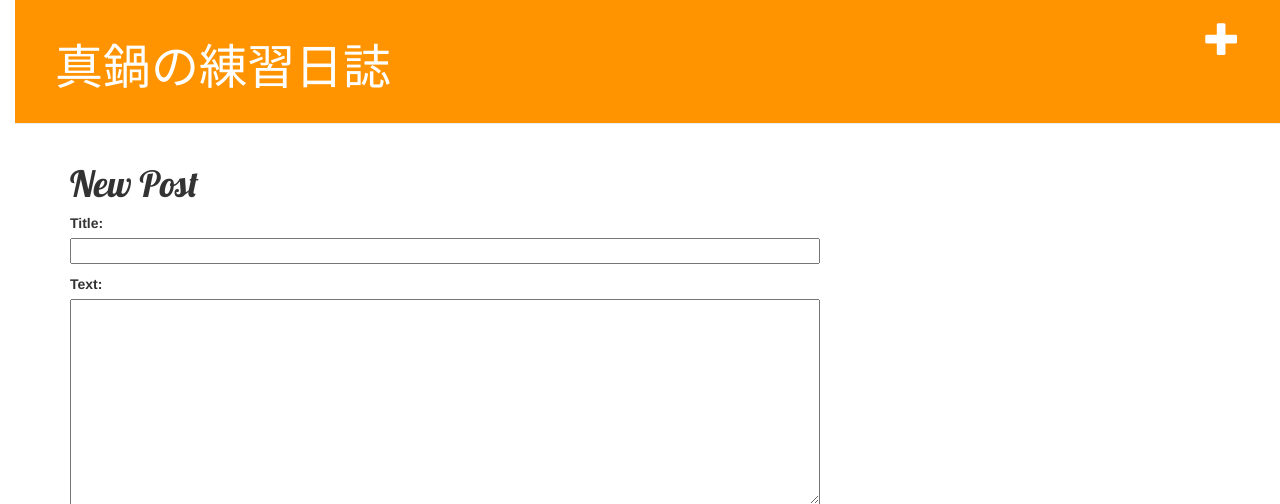
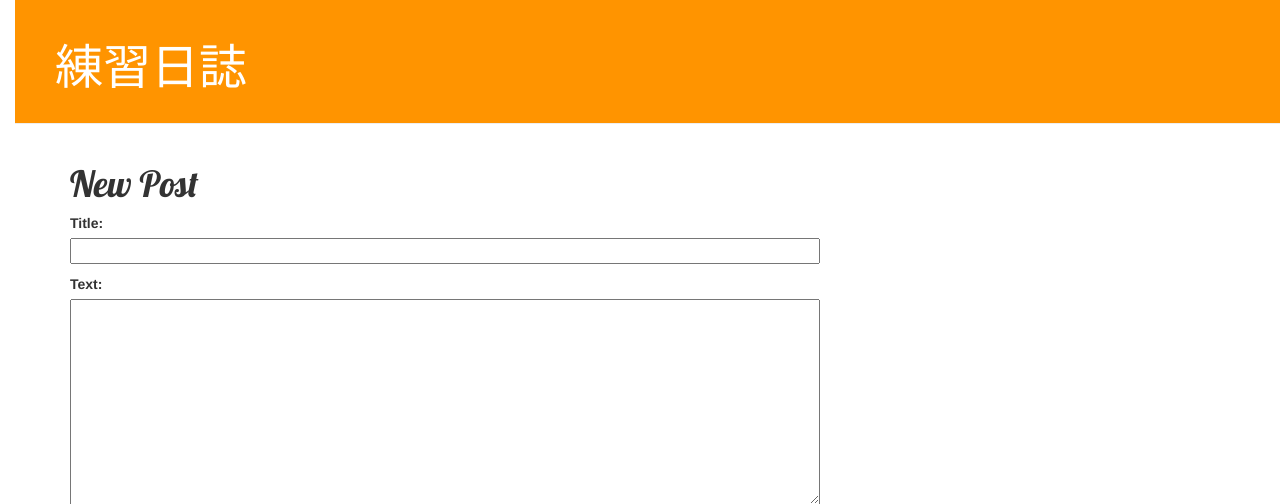
Before and after one commit to sonoota/my_first_blog, a Django app: page /post/new/ in a window 1280 px wide. Shown: the top 504 px of the page. Run offline with Django 3.2, Linux system fonts and the light colour scheme; some libraries are stand-ins or nearby versions.

Commit message:
Modified titles in base.html

```diff
--- a/blog/templates/blog/base.html
+++ b/blog/templates/blog/base.html
@@ -1,7 +1,7 @@
 {% load static %}
 <html>
     <head>
-        <title>真鍋の練習日誌</title>
+        <title>練習日誌</title>
         <link rel="stylesheet" href="//maxcdn.bootstrapcdn.com/bootstrap/3.2.0/css/bootstrap.min.css">
         <link rel="stylesheet" href="//maxcdn.bootstrapcdn.com/bootstrap/3.2.0/css/bootstrap-theme.min.css">
         <link href='//fonts.googleapis.com/css?family=Lobster&subset=latin,latin-ext' rel='stylesheet' type='text/css'>
@@ -22,8 +22,10 @@
 
     <body>
       <div class="page-header">
-        <a href="{% url 'post_new' %}" class="top-menu"><span class="glyphicon glyphicon-plus"></span></a>
-        <h1><a href="/">真鍋の練習日誌</a></h1>
+        {% if user.is_authenticated %}
+            <a href="{% url 'post_new' %}" class="top-menu"><span class="glyphicon glyphicon-plus"></span></a>
+        {% endif %}
+        <h1><a href="/">練習日誌</a></h1>
       </div>
 
       <div class="content container">
```
Also changed, not shown: blog/templates/blog/post_detail.html (line endings or trailing spaces).
